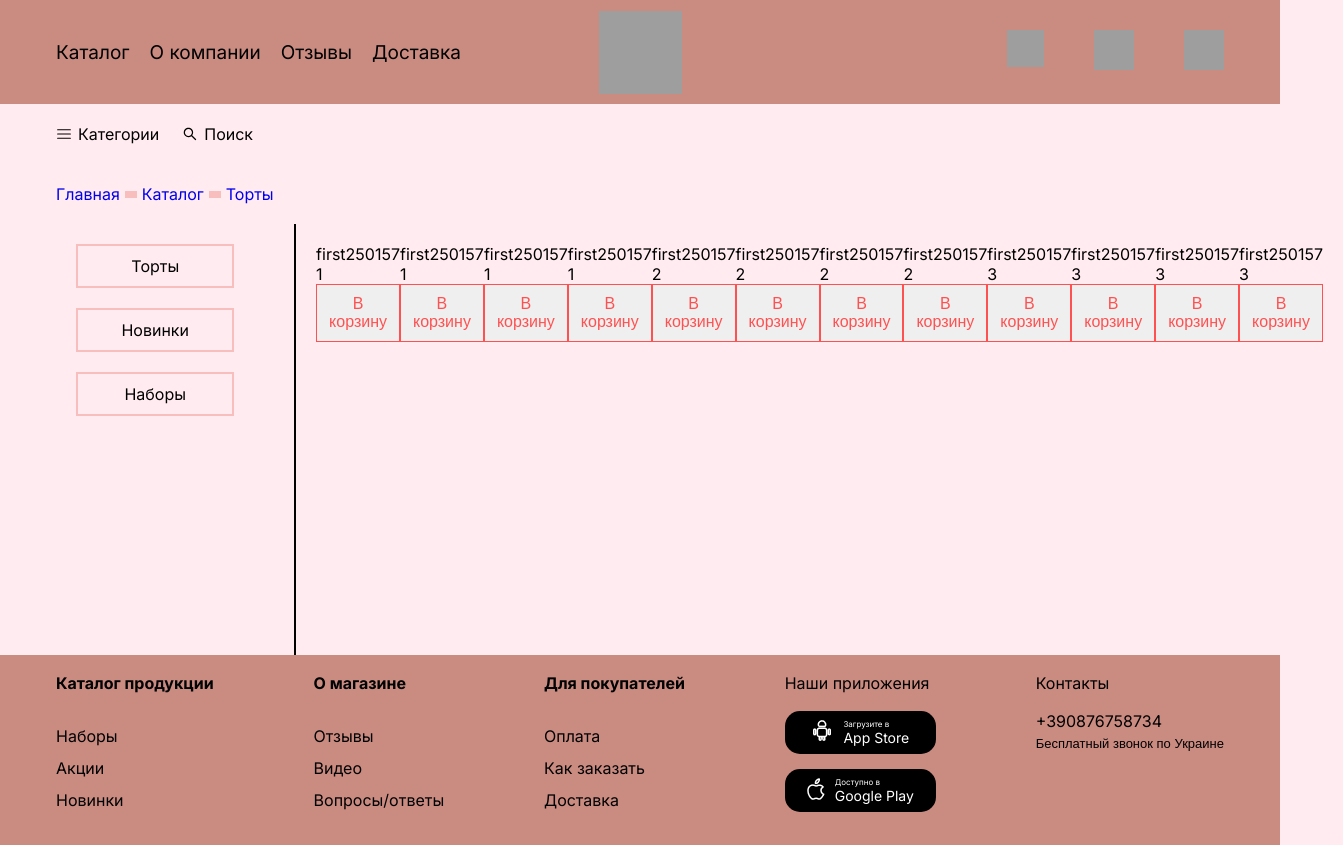
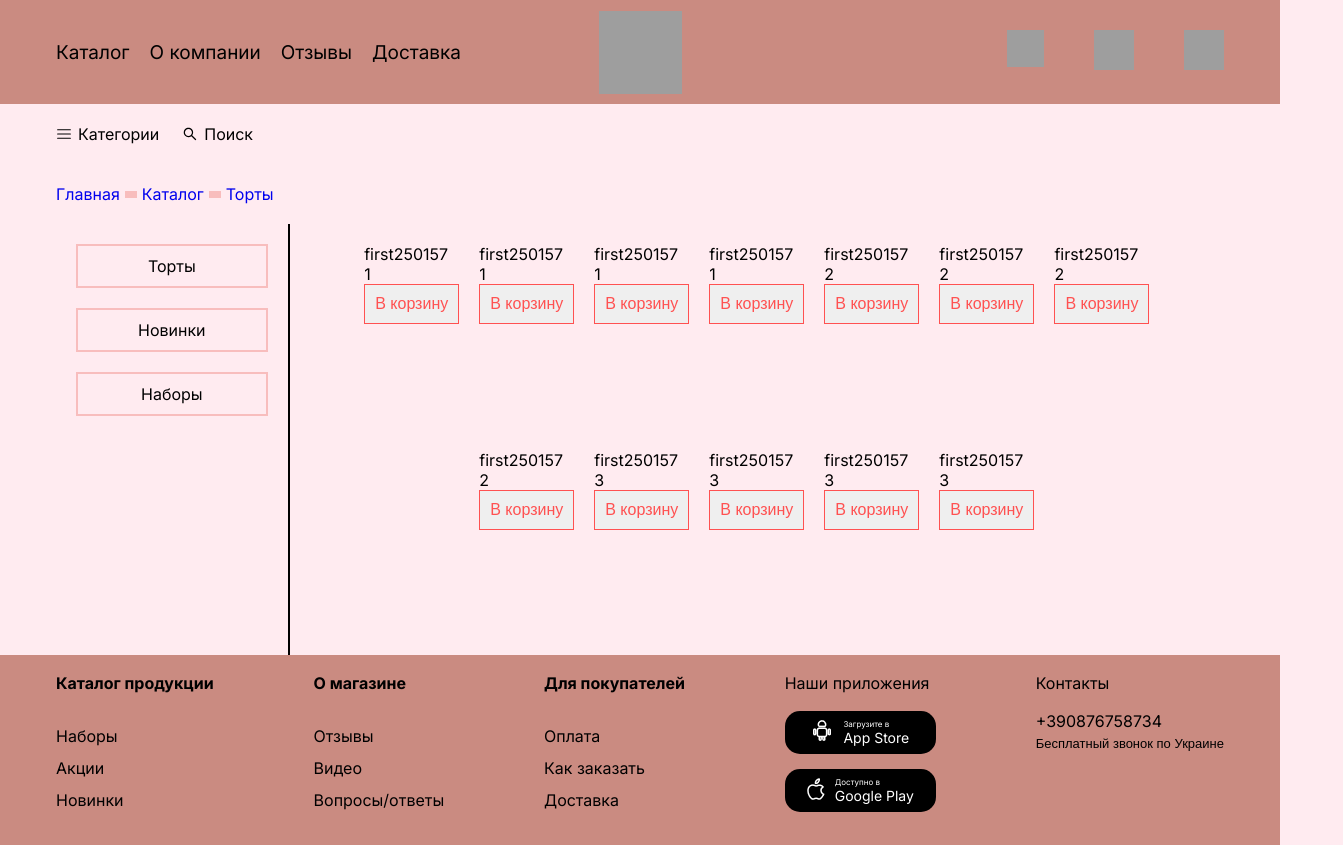
Before and after one commit to kestenbaum/Cakes-shop, a Next.js app in the folder client/: page /catalog in a window 1280 px wide. Shown: the whole page, 1343 px wide, since content can reach past the window. Built offline with nearby package versions, Linux system fonts and the light colour scheme; grey boxes are pictures that could not be loaded.

Commit message:
update (styles) update styles .catalog

```diff
--- a/client/src/app/catalog/catalog.module.css
+++ b/client/src/app/catalog/catalog.module.css
@@ -23,7 +23,7 @@
     flex-direction: column;
     padding: 20px;
     gap: 20px;
-    flex: 0 0 20%;
+    width: 300px;
     border-right: 2px solid black;
 }
 
@@ -33,13 +33,16 @@
     align-items: center;
     padding: 20px;
     height: 40px;
-    width: 80%;
     cursor: pointer;
     border: 2px solid #F8BDBD;
 }
 
 .catalog {
     display: flex;
+    justify-content: center;
+    flex-wrap: wrap;
+    flex-direction: row;
+    gap: 20px;
     height: 100%;
     flex: 0 0 80%;
     padding: 20px;
```
